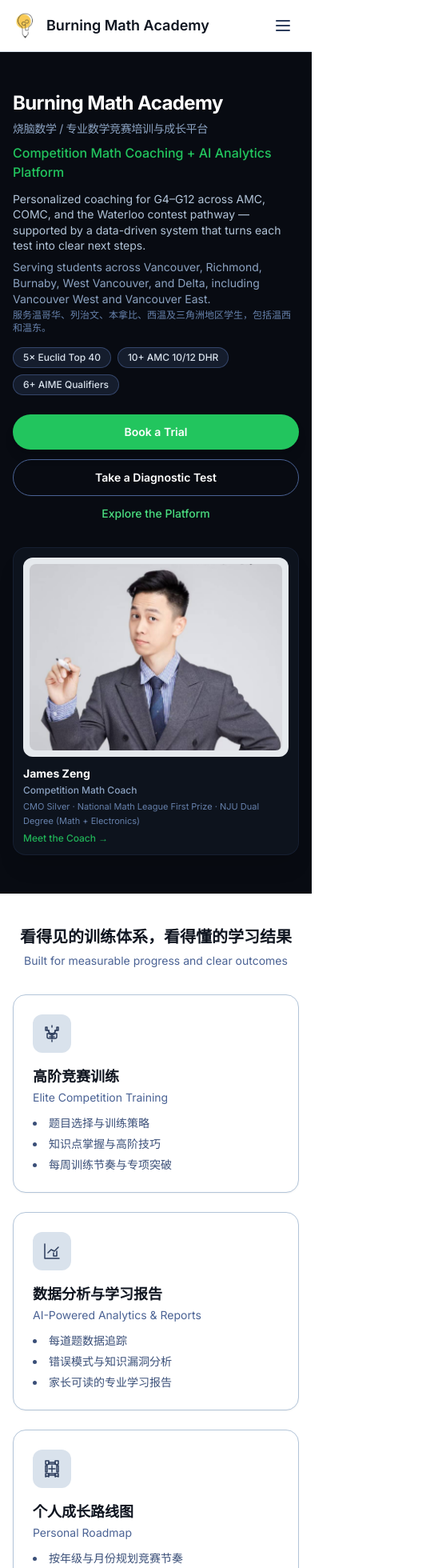
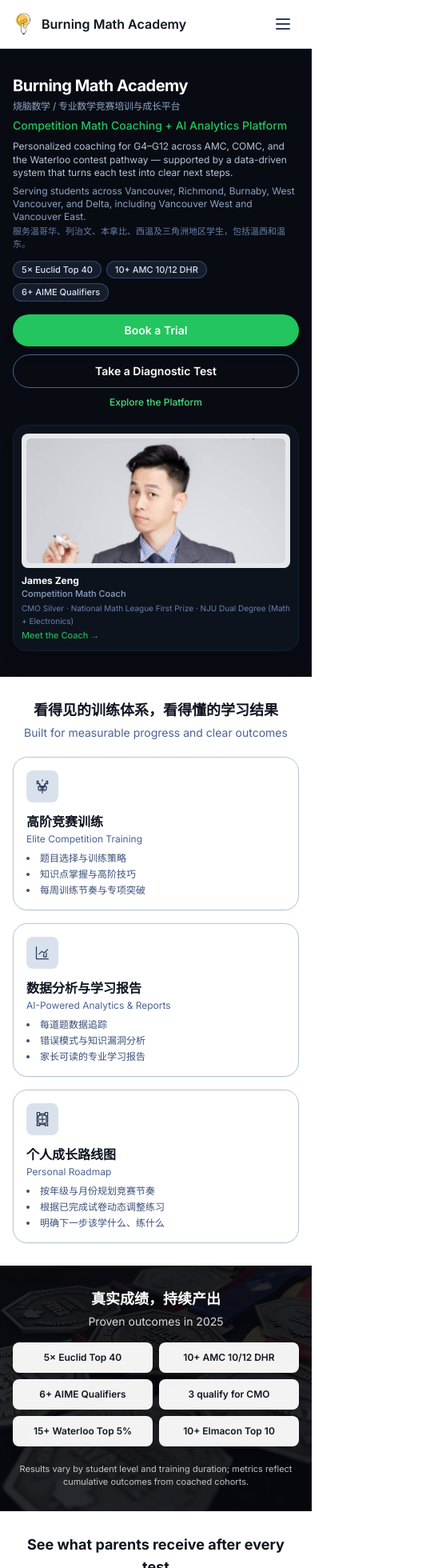
Before and after one commit to SheeepJMS/burningmath, a Next.js app: page / in a window 390 px wide. Shown: the top 1960 px of the page at 80% size, 538 px wide, since content can reach past the window. Built offline with nearby package versions, Linux system fonts and the light colour scheme.

Commit message:
Redesign homepage for mobile: compact hero, coach card, screenshot section, programs, section spacing

```diff
--- a/components/FeatureCards.tsx
+++ b/components/FeatureCards.tsx
@@ -40,17 +40,17 @@
 
 export function FeatureCards() {
   return (
-    <section className="bg-white py-10 sm:py-16 md:py-20 lg:py-24">
+    <section className="bg-white py-7 sm:py-12 md:py-20 lg:py-24">
       <div className="mx-auto w-full max-w-7xl px-4 sm:px-6 lg:px-8">
         <div className="text-center">
-          <h2 className="text-xl font-bold text-navy-900 sm:text-2xl md:text-3xl lg:text-4xl">
+          <h2 className="text-lg font-bold text-navy-900 sm:text-xl md:text-3xl lg:text-4xl">
             看得见的训练体系，看得懂的学习结果
           </h2>
-          <p className="mt-1.5 text-sm font-normal text-navy-500 sm:mt-2 sm:text-base md:text-lg">
+          <p className="mt-1 text-sm font-normal text-navy-500 sm:mt-1.5 md:mt-2 md:text-base lg:text-lg">
             Built for measurable progress and clear outcomes
           </p>
         </div>
-        <div className="mt-8 grid gap-6 sm:grid-cols-2 sm:gap-8 lg:grid-cols-3">
+        <div className="mt-5 grid gap-4 sm:mt-8 sm:grid-cols-2 sm:gap-6 md:gap-8 lg:grid-cols-3">
           {cards.map((card, i) => (
             <motion.article
               key={card.titleZh}
@@ -58,18 +58,18 @@
               whileInView={{ opacity: 1, y: 0 }}
               viewport={{ once: true, margin: "-40px" }}
               transition={{ duration: 0.35, delay: i * 0.08 }}
-              className="flex flex-col rounded-2xl border border-navy-200 bg-white p-6 shadow-sm transition hover:border-accent/30 hover:shadow-md"
+              className="flex flex-col rounded-[18px] border border-navy-200 bg-white p-4 shadow-sm transition hover:border-accent/30 hover:shadow-md md:rounded-2xl md:p-6"
             >
-              <div className="flex h-12 w-12 items-center justify-center rounded-xl bg-navy-100 text-navy-700">
-                <card.Icon className="h-6 w-6" />
+              <div className="flex h-10 w-10 items-center justify-center rounded-lg bg-navy-100 text-navy-700 md:h-12 md:w-12 md:rounded-xl">
+                <card.Icon className="h-5 w-5 md:h-6 md:w-6" />
               </div>
-              <h3 className="mt-4 text-lg font-semibold text-navy-900">
+              <h3 className="mt-3 text-base font-semibold text-navy-900 md:mt-4 md:text-lg">
                 {card.titleZh}
               </h3>
-              <p className="mt-0.5 text-sm font-normal text-navy-500">
+              <p className="mt-0.5 text-xs font-normal text-navy-500 md:text-sm">
                 {card.titleEn}
               </p>
-              <ul className="mt-3 list-inside list-disc space-y-1.5 text-sm text-navy-600">
+              <ul className="mt-2 list-inside list-disc space-y-1 text-xs text-navy-600 md:mt-3 md:space-y-1.5 md:text-sm">
                 {card.items.map((item) => (
                   <li key={item}>{item}</li>
                 ))}
--- a/components/Hero.tsx
+++ b/components/Hero.tsx
@@ -17,22 +17,22 @@
 
   return (
     <section className="relative overflow-hidden bg-navy-950 text-white">
-      {/* Full-width mobile container; desktop keeps max-w-7xl two-column grid */}
-      <div className="mx-auto w-full max-w-7xl grid grid-cols-1 gap-8 px-4 py-12 sm:px-5 sm:py-16 md:gap-10 md:py-20 lg:grid-cols-2 lg:gap-16 lg:px-8 lg:py-28">
-        {/* A. Brand/title block → B. Chips → C. CTAs (mobile: vertical stack); desktop: left column */}
+      {/* Mobile: compact single column, 16px padding; desktop: max-w-7xl two-column */}
+      <div className="mx-auto w-full max-w-7xl grid grid-cols-1 gap-5 px-4 py-8 sm:gap-6 sm:py-10 md:gap-10 md:py-20 lg:grid-cols-2 lg:gap-16 lg:px-8 lg:py-28">
+        {/* A. Text block → B. Chips → C. CTAs (mobile: compact); desktop: left column */}
         <div className="flex min-w-0 flex-col justify-center">
           <motion.div
             initial={{ opacity: 0, y: 12 }}
             animate={{ opacity: 1, y: 0 }}
             transition={{ duration: 0.4 }}
           >
-            <h1 className="text-2xl font-bold tracking-tight sm:text-3xl md:text-4xl lg:text-5xl">
+            <h1 className="text-xl font-bold tracking-tight sm:text-2xl md:text-4xl lg:text-5xl">
               {siteConfig.brand.name}
             </h1>
-            <p className="mt-1.5 text-sm font-normal tracking-tight text-navy-300 sm:mt-2 sm:text-base md:text-lg">
+            <p className="mt-1 text-xs font-normal tracking-tight text-navy-300 sm:mt-1.5 sm:text-sm md:text-lg">
               烧脑数学 / 专业数学竞赛培训与成长平台
             </p>
-            <p className="mt-2 text-base font-medium text-accent sm:mt-3 sm:text-lg md:text-xl">
+            <p className="mt-1.5 text-sm font-medium text-accent sm:mt-2 md:text-lg lg:text-xl">
               {siteConfig.brand.tagline}
             </p>
           </motion.div>
@@ -40,63 +40,63 @@
             initial={{ opacity: 0, y: 12 }}
             animate={{ opacity: 1, y: 0 }}
             transition={{ duration: 0.4, delay: 0.06 }}
-            className="mt-3 max-w-xl text-navy-200 text-sm leading-snug sm:mt-4 sm:text-base sm:leading-relaxed md:leading-relaxed"
+            className="mt-2 max-w-xl text-navy-200 text-xs leading-snug sm:mt-3 sm:text-sm md:text-base md:leading-relaxed"
           >
             {heroBodyCopy}
           </motion.p>
-          <p className="mt-2 text-sm text-navy-300 sm:text-base">
+          <p className="mt-1.5 text-xs text-navy-300 sm:text-sm">
             Serving students across Vancouver, Richmond, Burnaby, West Vancouver, and Delta, including Vancouver West and Vancouver East.
           </p>
-          <p className="mt-0.5 text-xs text-navy-400">
+          <p className="mt-0.5 text-[11px] text-navy-400">
             服务温哥华、列治文、本拿比、西温及三角洲地区学生，包括温西和温东。
           </p>
 
-          {/* B. Results chips – wrap into 2 rows, tight spacing on mobile */}
+          {/* B. Results chips – compact pills on mobile */}
           <motion.div
             initial={{ opacity: 0 }}
             animate={{ opacity: 1 }}
             transition={{ duration: 0.4, delay: 0.12 }}
-            className="mt-4 flex flex-wrap gap-2 sm:mt-6"
+            className="mt-3 flex flex-wrap gap-1.5 sm:mt-4 md:mt-6 md:gap-2"
           >
             {siteConfig.heroMetrics.map((m) => (
               <span
                 key={m}
-                className="rounded-full border border-navy-500/60 bg-navy-800/60 px-3 py-1 text-xs font-medium text-navy-100"
+                className="rounded-full border border-navy-500/60 bg-navy-800/60 px-2.5 py-0.5 text-[11px] font-medium text-navy-100 sm:px-3 sm:py-1 sm:text-xs"
               >
                 {m}
               </span>
             ))}
           </motion.div>
 
-          {/* C. CTAs – mobile: vertical stack, full-width buttons; desktop: row */}
+          {/* C. CTAs – mobile: full-width, slimmer buttons; desktop: row */}
           <motion.div
             initial={{ opacity: 0, y: 8 }}
             animate={{ opacity: 1, y: 0 }}
             transition={{ duration: 0.4, delay: 0.2 }}
-            className="mt-6 flex flex-col gap-3 sm:mt-8 md:flex-row md:flex-wrap md:items-center md:gap-4"
+            className="mt-4 flex flex-col gap-2.5 sm:mt-5 md:mt-8 md:flex-row md:flex-wrap md:items-center md:gap-4"
           >
             <Link
               href="/contact#booking"
-              className="inline-flex w-full items-center justify-center rounded-full bg-accent px-6 py-3 text-sm font-semibold text-white shadow-lg transition hover:bg-accent-dark md:w-auto"
+              className="inline-flex w-full items-center justify-center rounded-full bg-accent px-5 py-2.5 text-sm font-semibold text-white shadow-lg transition hover:bg-accent-dark md:w-auto md:px-6 md:py-3"
             >
               Book a Trial
             </Link>
             <Link
               href={siteConfig.diagnosticUrl}
-              className="inline-flex w-full items-center justify-center rounded-full border border-navy-500 bg-transparent px-6 py-3 text-sm font-semibold text-white transition hover:bg-navy-800 md:w-auto"
+              className="inline-flex w-full items-center justify-center rounded-full border border-navy-500 bg-transparent px-5 py-2.5 text-sm font-semibold text-white transition hover:bg-navy-800 md:w-auto md:px-6 md:py-3"
             >
               Take a Diagnostic Test
             </Link>
             <Link
               href={siteConfig.platformUrl}
-              className="text-center text-sm font-medium text-accent-light hover:underline md:text-left"
+              className="text-center text-xs font-medium text-accent-light hover:underline md:text-left md:text-sm"
             >
               Explore the Platform
             </Link>
           </motion.div>
         </div>
 
-        {/* D. Coach profile card – mobile: full width below CTAs; desktop: right column */}
+        {/* D. Coach card – mobile: compact trust element; desktop: right column */}
         <motion.div
           initial={{ opacity: 0, scale: 0.98 }}
           animate={{ opacity: 1, scale: 1 }}
@@ -105,14 +105,13 @@
         >
           <Link
             href="/coach"
-            className="block w-full max-w-full rounded-2xl border border-navy-700/30 bg-navy-900/90 p-3 shadow-xl backdrop-blur-sm transition hover:border-navy-600/50 sm:p-4 lg:max-w-[380px] lg:p-5"
+            className="block w-full max-w-full rounded-[18px] border border-navy-700/30 bg-navy-900/90 p-2.5 shadow-xl backdrop-blur-sm transition hover:border-navy-600/50 sm:p-3 md:rounded-2xl md:p-4 lg:max-w-[380px] lg:p-5"
           >
-            {/* Portrait – mobile-friendly aspect, no fixed width */}
-            <div className="relative w-full overflow-hidden rounded-xl bg-slate-100/95">
-              <div className="relative mx-auto flex aspect-[4/3] max-w-full items-center justify-center px-2 py-2 sm:aspect-[5/3] sm:px-4 sm:py-3">
-                <div className="relative h-full w-full overflow-hidden rounded-lg">
+            <div className="relative w-full overflow-hidden rounded-lg bg-slate-100/95 md:rounded-xl">
+              <div className="relative mx-auto flex aspect-[8/4] max-w-full items-center justify-center px-1.5 py-1.5 sm:aspect-[5/3] sm:px-3 sm:py-2 md:px-4 md:py-3">
+                <div className="relative h-full w-full overflow-hidden rounded-md sm:rounded-lg">
                   {showCoachPlaceholder ? (
-                    <div className="flex h-full w-full items-center justify-center bg-slate-200 text-slate-500 text-xs">
+                    <div className="flex h-full w-full items-center justify-center bg-slate-200 text-slate-500 text-[10px]">
                       Coach
                     </div>
                   ) : (
@@ -133,19 +132,17 @@
                 </div>
               </div>
             </div>
-
-            {/* Text block – tighter on mobile */}
-            <div className="mt-3 space-y-1 text-left sm:mt-4 sm:space-y-1.5">
-              <p className="text-sm font-bold leading-tight text-white sm:text-base md:text-lg">
+            <div className="mt-2 space-y-0.5 text-left sm:mt-3 sm:space-y-1 md:mt-4 md:space-y-1.5">
+              <p className="text-xs font-bold leading-tight text-white sm:text-sm md:text-base lg:text-lg">
                 James Zeng
               </p>
-              <p className="text-xs font-medium leading-snug text-navy-300 sm:text-sm">
+              <p className="text-[11px] font-medium leading-snug text-navy-300 sm:text-xs md:text-sm">
                 Competition Math Coach
               </p>
-              <p className="text-[11px] leading-relaxed text-navy-400 sm:text-xs">
+              <p className="text-[10px] leading-relaxed text-navy-400 sm:text-[11px] md:text-xs">
                 CMO Silver · National Math League First Prize · NJU Dual Degree (Math + Electronics)
               </p>
-              <p className="mt-1.5 text-xs font-medium text-accent/90 sm:mt-2">Meet the Coach →</p>
+              <p className="mt-1 text-[11px] font-medium text-accent/90 sm:mt-1.5 sm:text-xs md:mt-2">Meet the Coach →</p>
             </div>
           </Link>
         </motion.div>
--- a/components/Navbar.tsx
+++ b/components/Navbar.tsx
@@ -12,14 +12,14 @@
 
   return (
     <header className="sticky top-0 z-50 w-full overflow-x-hidden border-b border-navy-200/50 bg-white/95 backdrop-blur supports-[backdrop-filter]:bg-white/80">
-      <nav className="mx-auto flex max-w-7xl items-center justify-between gap-4 px-4 py-3 sm:px-6 lg:px-8">
+      <nav className="mx-auto flex max-w-7xl items-center justify-between gap-4 px-4 py-2.5 sm:px-6 sm:py-3 lg:px-8">
         <Link
           href="/"
-          className="flex items-center gap-2.5 text-lg font-semibold text-navy-900 transition hover:text-navy-700"
+          className="flex items-center gap-2 text-base font-semibold text-navy-900 transition hover:text-navy-700 sm:gap-2.5 sm:text-lg"
           aria-label="Burning Math Academy – Home"
         >
           {!logoError && siteConfig.logoPath && (
-            <span className="relative h-8 w-8 shrink-0 sm:h-9 sm:w-9">
+            <span className="relative h-7 w-7 shrink-0 sm:h-8 sm:w-8 md:h-9 md:w-9">
               <Image
                 src={siteConfig.logoPath}
                 alt=""
--- a/components/PlatformPreviewCarousel.tsx
+++ b/components/PlatformPreviewCarousel.tsx
@@ -66,42 +66,42 @@
   };
 
   return (
-    <section className="bg-white py-10 sm:py-16 md:py-20 lg:py-24">
+    <section className="bg-white py-7 sm:py-12 md:py-20 lg:py-24">
       <div className="mx-auto w-full max-w-7xl px-4 sm:px-6 lg:px-8">
         <div className="text-center">
-          <h2 className="text-2xl font-bold text-navy-900 sm:text-3xl lg:text-4xl">
+          <h2 className="text-lg font-bold text-navy-900 sm:text-2xl md:text-3xl lg:text-4xl">
             See what parents receive after every test
           </h2>
-          <p className="mt-2 text-base font-normal text-navy-500 sm:text-lg">
+          <p className="mt-1.5 text-sm font-normal text-navy-500 sm:mt-2 sm:text-base md:text-lg">
             每次测评后，家长都会收到一份清晰、可执行的学习报告
           </p>
         </div>
-        <div className="mt-12 grid gap-10 lg:grid-cols-2 lg:items-center">
+        <div className="mt-6 grid gap-6 md:mt-12 md:gap-10 lg:grid-cols-2 lg:items-center">
           <div>
-            <ul className="space-y-3">
-              {highlights.map((h) => (
-                <li key={h.en} className="flex items-start gap-3">
-                  <span className="mt-1.5 h-2 w-2 shrink-0 rounded-full bg-accent" />
+            <ul className="space-y-2 md:space-y-3">
+              {highlights.map((h, idx) => (
+                <li key={h.en} className={`flex items-start gap-2 md:gap-3 ${idx >= 4 ? "hidden md:flex" : ""}`}>
+                  <span className="mt-1.5 h-1.5 w-1.5 shrink-0 rounded-full bg-accent md:h-2 md:w-2" />
                   <div>
-                    <span className="text-navy-800 text-sm leading-snug sm:text-base">
+                    <span className="text-navy-800 text-xs leading-snug sm:text-sm md:text-base">
                       {h.zh}
                     </span>
-                    <p className="mt-0.5 text-xs text-navy-500">{h.en}</p>
+                    <p className="mt-0.5 text-[11px] text-navy-500 md:text-xs">{h.en}</p>
                   </div>
                 </li>
               ))}
             </ul>
-            <p className="mt-5 text-sm leading-relaxed text-navy-600">
+            <p className="mt-3 text-xs leading-relaxed text-navy-600 md:mt-5 md:text-sm">
               报告重点：不仅是分数，更能自动生成错题集与练习包。
             </p>
-            <p className="mt-1 text-xs text-navy-500">
+            <p className="mt-0.5 text-[11px] text-navy-500 md:mt-1 md:text-xs">
               Not just a score — diagnosis + auto-generated practice.
             </p>
           </div>
 
           <div className="relative">
             <div
-              className="relative aspect-[4/3] overflow-hidden rounded-xl border border-navy-200 bg-navy-100"
+              className="relative aspect-[4/3] max-h-[220px] overflow-hidden rounded-[18px] border border-navy-200 bg-navy-100 sm:max-h-[280px] md:max-h-none md:rounded-xl"
               onClick={() => setZoomOpen(true)}
               role="button"
               tabIndex={0}
@@ -129,7 +129,7 @@
                     />
                   ) : null}
                   <div
-                    className={`absolute inset-0 flex items-center justify-center bg-navy-100 text-navy-500 ${
+                    className={`absolute inset-0 flex items-center justify-center bg-navy-100 text-navy-500 text-xs ${
                       imageError ? "" : "pointer-events-none opacity-0"
                     }`}
                   >
@@ -139,27 +139,27 @@
               </AnimatePresence>
             </div>
 
-            {/* Tabs: full-bleed so left/right pills are not cut off (extend into section padding) */}
-            <div className="mt-4 overflow-visible -mx-4 sm:-mx-6 lg:-mx-8">
-              <div className="flex flex-nowrap justify-center gap-2 overflow-visible">
+            {/* Mobile: small segmented chips; desktop: larger pills */}
+            <div className="mt-3 overflow-visible -mx-4 sm:-mx-6 md:mt-4 lg:-mx-8">
+              <div className="flex flex-wrap justify-center gap-1.5 md:flex-nowrap md:gap-2">
                 {slides.map((slide, i) => (
                   <button
                     key={slide.en}
                     type="button"
                     onClick={() => goTo(i)}
-                    className={`shrink-0 rounded-full border px-3 py-1.5 text-center text-sm font-medium transition sm:px-4 sm:py-2 ${
+                    className={`shrink-0 rounded-full border px-2.5 py-1 text-center text-[11px] font-medium transition md:px-3 md:py-1.5 md:text-sm lg:px-4 lg:py-2 ${
                       i === index
                         ? "border-accent bg-accent text-white"
                         : "border-navy-200 bg-white text-navy-600 hover:border-navy-300 hover:bg-navy-50"
                     }`}
                   >
                     <span className="whitespace-nowrap">{slide.zh}</span>
-                    <span className="ml-1.5 text-xs opacity-90">/ {slide.en}</span>
+                    <span className="ml-1 hidden opacity-90 sm:inline md:ml-1.5 md:text-xs">/ {slide.en}</span>
                   </button>
                 ))}
               </div>
               {currentSlide && (
-                <p className="mt-2 text-center text-xs text-navy-500">
+                <p className="mt-1.5 text-center text-[11px] text-navy-500 md:mt-2 md:text-xs">
                   {currentSlide.hint}
                 </p>
               )}
--- a/components/ProgramsSection.tsx
+++ b/components/ProgramsSection.tsx
@@ -20,15 +20,15 @@
 
 export function ProgramsSection() {
   return (
-    <section className="border-t border-navy-200 bg-navy-50 py-10 sm:py-16 md:py-20 lg:py-24">
+    <section className="border-t border-navy-200 bg-navy-50 py-7 sm:py-12 md:py-20 lg:py-24">
       <div className="mx-auto w-full max-w-7xl px-4 sm:px-6 lg:px-8">
-        <h2 className="text-center text-xl font-bold text-navy-900 sm:text-2xl md:text-3xl lg:text-4xl">
+        <h2 className="text-center text-lg font-bold text-navy-900 sm:text-xl md:text-3xl lg:text-4xl">
           Programs
         </h2>
-        <p className="mt-1.5 text-center text-sm text-navy-600 sm:mt-2 sm:text-base">
+        <p className="mt-1 text-center text-xs text-navy-600 sm:mt-1.5 sm:text-sm md:text-base">
           Choose the track based on grade and goals.
         </p>
-        <div className="mt-8 grid gap-6 sm:mt-12 sm:gap-8 sm:grid-cols-2">
+        <div className="mt-5 grid gap-4 sm:mt-8 sm:gap-6 md:mt-12 md:gap-8 sm:grid-cols-2">
           {programs.map((program, i) => (
             <motion.article
               key={program.title}
@@ -36,19 +36,19 @@
               whileInView={{ opacity: 1, y: 0 }}
               viewport={{ once: true }}
               transition={{ duration: 0.35, delay: i * 0.08 }}
-              className="rounded-2xl border border-navy-200 bg-white p-6 shadow-sm"
+              className="rounded-[18px] border border-navy-200 bg-white p-4 shadow-sm md:rounded-2xl md:p-6"
             >
-              <h3 className="text-lg font-semibold text-navy-900">
+              <h3 className="text-base font-semibold text-navy-900 md:text-lg">
                 {program.title}
               </h3>
-              <p className="mt-1 text-sm font-medium text-accent">
+              <p className="mt-0.5 text-xs font-medium text-accent md:mt-1 md:text-sm">
                 {program.subtitle}
               </p>
-              <p className="mt-3 text-sm text-navy-600">{program.description}</p>
+              <p className="mt-2 text-xs leading-snug text-navy-600 md:mt-3 md:text-sm">{program.description}</p>
             </motion.article>
           ))}
         </div>
-        <p className="mt-8 text-center">
+        <p className="mt-6 text-center md:mt-8">
           <Link
             href="/programs"
             className="inline-flex items-center gap-1 text-sm font-semibold text-accent hover:underline"
--- a/components/ResultsBand.tsx
+++ b/components/ResultsBand.tsx
@@ -13,7 +13,7 @@
   const resultsYear = new Date().getFullYear() - 1;
 
   return (
-    <section className="relative min-h-[320px] overflow-hidden py-10 sm:min-h-[380px] sm:py-16 md:min-h-[420px] md:py-20 lg:py-24">
+    <section className="relative min-h-[260px] overflow-hidden py-7 sm:min-h-[320px] sm:py-10 md:min-h-[420px] md:py-20 lg:py-24">
       {/* Full-section background: medal photo */}
       <div className="absolute inset-0">
         {!bgError ? (
@@ -42,15 +42,15 @@
       {/* Content – full mobile width, same content alignment */}
       <div className="relative z-10 mx-auto w-full max-w-7xl px-4 sm:px-6 lg:px-8">
         <div className="text-center">
-          <h2 className="text-xl font-bold text-white sm:text-2xl md:text-3xl lg:text-4xl">
+          <h2 className="text-lg font-bold text-white sm:text-xl md:text-3xl lg:text-4xl">
             真实成绩，持续产出
           </h2>
-          <p className="mt-1.5 text-sm font-normal text-white/85 sm:mt-2 sm:text-base md:text-lg">
+          <p className="mt-1 text-sm font-normal text-white/85 sm:mt-1.5 md:mt-2 md:text-base lg:text-lg">
             Proven outcomes in {resultsYear}
           </p>
         </div>
 
-        <div className="mt-6 flex flex-wrap justify-center gap-3 sm:mt-10 sm:gap-4 md:gap-5 lg:gap-6">
+        <div className="mt-4 flex flex-wrap justify-center gap-2 sm:mt-6 sm:gap-3 md:mt-10 md:gap-5 lg:gap-6">
           {siteConfig.resultsMetrics.map((metric, i) => (
             <motion.div
               key={metric}
@@ -58,14 +58,14 @@
               whileInView={{ opacity: 1, y: 0 }}
               viewport={{ once: true }}
               transition={{ duration: 0.35, delay: i * 0.05 }}
-              className="min-w-[160px] flex-1 rounded-xl border border-white/20 bg-white/95 px-4 py-4 text-center shadow-lg backdrop-blur sm:min-w-[172px] sm:px-5 sm:py-5"
+              className="min-w-[120px] flex-1 rounded-lg border border-white/20 bg-white/95 px-3 py-2.5 text-center shadow-lg backdrop-blur sm:min-w-[160px] sm:rounded-xl sm:px-4 sm:py-4 md:min-w-[172px] md:px-5 md:py-5"
             >
-              <p className="whitespace-nowrap text-sm font-semibold text-navy-900">{metric}</p>
+              <p className="whitespace-nowrap text-xs font-semibold text-navy-900 sm:text-sm">{metric}</p>
             </motion.div>
           ))}
         </div>
 
-        <p className="mt-8 text-center text-xs text-white/75 max-w-2xl mx-auto">
+        <p className="mt-5 text-center text-[11px] text-white/75 max-w-2xl mx-auto sm:mt-6 md:mt-8 md:text-xs">
           {disclaimer}
         </p>
       </div>
```
Also changed, not shown: components/CoachSection.tsx (+8 -8 lines).
